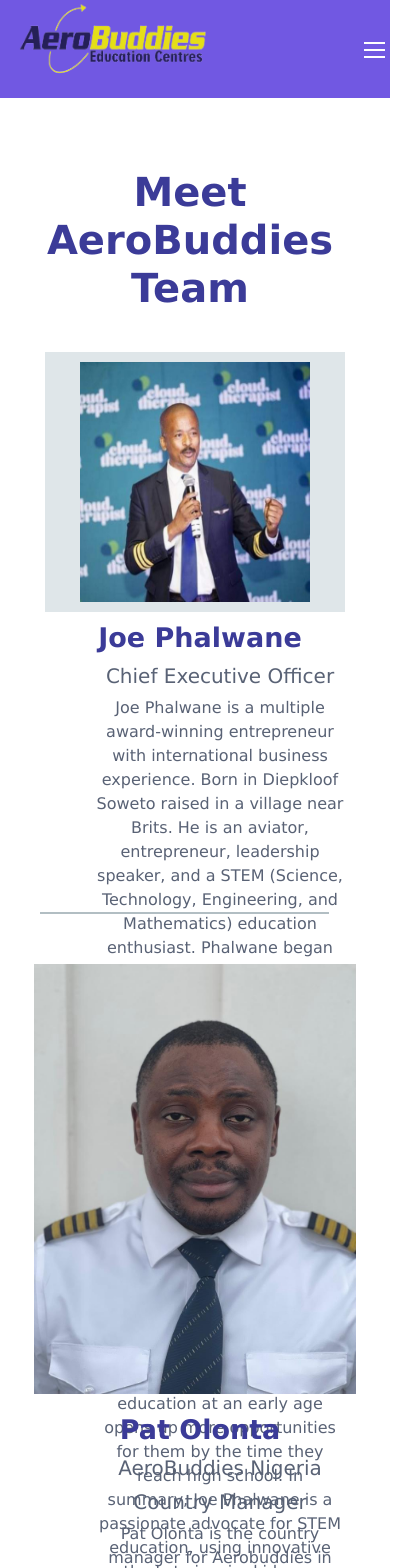
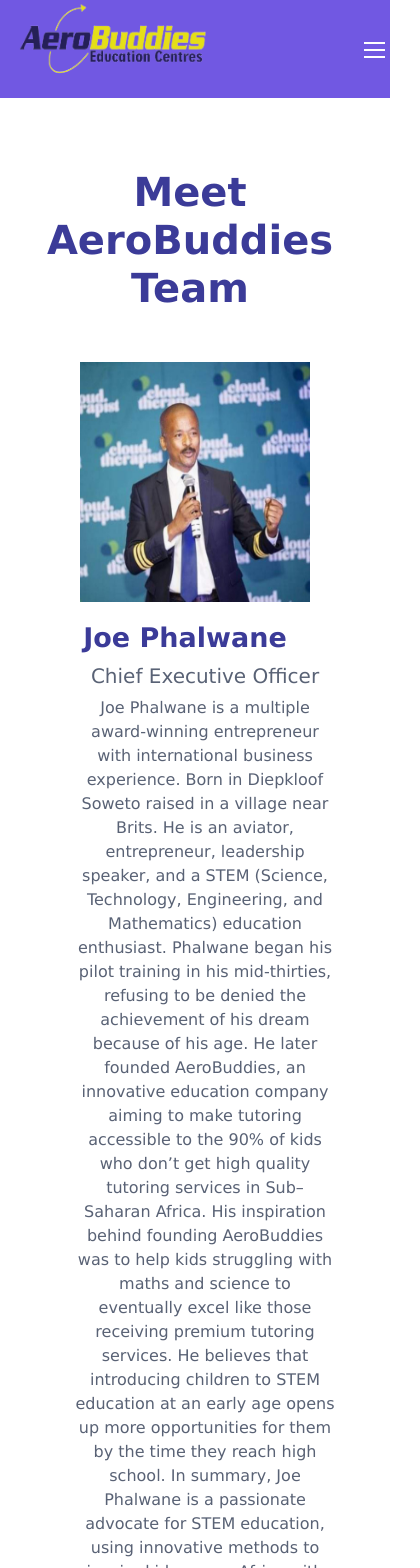
Before and after one commit to Dremas22/Aerobuddies, a Next.js app in the folder aerobuddies-app/: page /meetTheTeam in a window 390 px wide. Shown: the top 1568 px of the page, 420 px wide, since content can reach past the window. Built offline with nearby package versions, Linux system fonts and the light colour scheme.

Commit message:
corrections

```diff
--- a/aerobuddies-app/components/aeroBcomponent/aeroBuddies.js
+++ b/aerobuddies-app/components/aeroBcomponent/aeroBuddies.js
@@ -217,16 +217,22 @@ function AeroBuddiesComp() {
                     <img src="./images/cnbc.jpeg" alt="cnbc image" />
                     <img src="./images/thestar.jpeg" alt="africa image" />
                     <img src="./images/safm.jpeg" style={{ width: '140px', height: '100px' }} alt="cnbc image" />
-                    <img src="./images/sowetan.jpeg" style={{ width: '140px', height: '100px' }} alt="cnbc image" />
+
                 </div>
 
-                <h1>Our Acolades</h1>
+                <div className={classes.features2}>
+                    <img src="./images/sowetan.jpeg" style={{ width: '140px', height: '100px' }} alt="cnbc image" />
+                    <img src="./images/newsroom.jpeg" style={{ width: '140px', height: '150px' }} alt="africa image" />
+                    <img src="./images/sowetoTV.jpeg" style={{ width: '140px', height: '100px' }} alt="cnbc image" />
+                </div>
+
+                <h1>Our Accolades</h1>
                 <div className={classes.acolades}>
-                    <img src="./images/702.jpeg" style={{ width: '200px', height: '100px' }} alt="702 image" />
+                    <img src="./images/702.jpeg" style={{ width: '160px', height: '100px' }} alt="702 image" />
                     <img src="./images/africa-ea.jpeg" alt="cnbc image" />
-                    <img src="./images/newsroom.jpeg" style={{ width: '200px', height: '150px' }} alt="africa image" />
+
                     <img src="./images/caia.jpeg" style={{ width: '140px', height: '100px' }} alt="cnbc image" />
-                    <img src="./images/sowetoTV.jpeg" style={{ width: '140px', height: '100px' }} alt="cnbc image" />
+
                 </div>
 
             </div>
--- a/aerobuddies-app/components/aeroBcomponent/aeroBuddies.module.css
+++ b/aerobuddies-app/components/aeroBcomponent/aeroBuddies.module.css
@@ -240,7 +240,17 @@
     text-align: center;
     align-items: center;
     justify-content: center;
+    margin-left: 150px;
 
+}
+
+.features2 {
+    display: grid;
+    grid-template-columns: repeat(3, 0.3fr);
+    text-align: center;
+    align-items: center;
+    justify-content: center;
+    margin-left: 150px;
 }
 
 .features img {
@@ -253,12 +263,13 @@
     text-align: center;
     align-items: center;
     justify-content: center;
+    margin-left: 150px;
 
 }
 
-/* .acolades img {
-
-} */
+.acolades img {
+margin: 10px
+}
 
 @media screen and (min-width: 320px) and (max-width: 580px) {
 
@@ -274,14 +285,14 @@
 
         display: grid;
         grid-template-columns: repeat(1, 0.2fr);
-        row-gap: 1px;
-        top: 38%
+
+        top:46%
     }
 
     .headerContainer3 {
 
         text-align: center;
-        top: 68%
+        top: 82%
     }
 
     .bodyContainer2 {
@@ -295,7 +306,7 @@
         display: flex;
         flex-direction: column;
         row-gap: 15px;
-        margin: 50px 0 0 10px;
+        margin: 50px 0 0 -20px;
         height: 1250px;
 
     }
@@ -321,9 +332,11 @@
     }
 
     .features,
+    .features2,
     .acolades {
         display: flex;
         flex-direction: column;
+        margin-right: 80px;
     }
 }
 
--- a/aerobuddies-app/components/team/teamComponent.module.css
+++ b/aerobuddies-app/components/team/teamComponent.module.css
@@ -103,7 +103,7 @@
     }
 
     .teamMembers {
-        margin: 40px 0 0 50px;
+        margin: 40px 0 0 20px;
         display: flex;
         flex-direction: column;
         text-align: center;
@@ -114,9 +114,10 @@
     .member {
         width: 300px;
         height: auto;
-        background-color: #dfe6e9;
+
         text-align: center;
         padding: 10px;
+        margin-left: 30px;
 
     }
 
@@ -125,9 +126,23 @@
         height: 240px;
     }
 
+    .member1 {
+
+        width: 250px;
+        height: auto;
+        text-align: center;
+        margin-left: 30px;
+    }
+
+    .member1 img {
+        margin-left: 10px;
+        width: 230px;
+        height: 260px;
+    }
+
     .memberInfo {
-        width: 270px;
-        height: 250px;
+        width: 280px;
+        height: 1040px;
         /* background-color: #dfe6e9; */
         text-align: center;
         margin-left: 50px;
@@ -140,7 +155,7 @@
         font-size: 27px;
     }
 
-    .liner {
+    .liner, .liner2 {
         width: 85%;
         height: 2px;
         margin: 50px 0 0 40px;
@@ -153,7 +168,7 @@
 @media screen and (min-width: 581px) and (max-width: 992px) {
 
     .teamMembers {
-        margin: 40px 0 0 50px;
+        margin: 40px 0 0 10px;
         display: flex;
         flex-direction: column;
         text-align: center;
```
